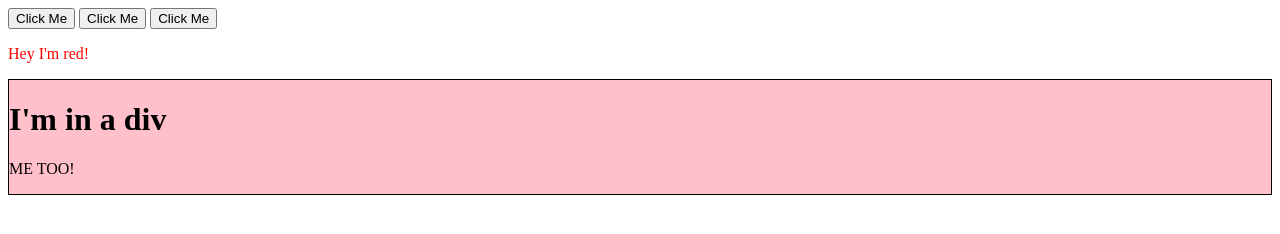
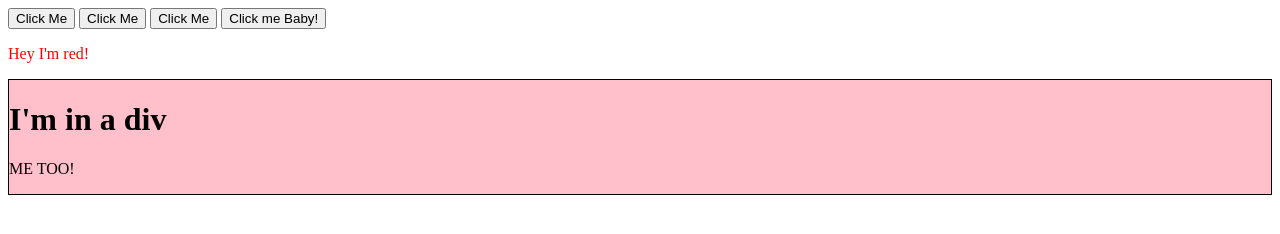
Before and after one commit to Koulie123/TODJS, a plain HTML site: page index.html in a window 1280 px wide. Drawn offline with Linux system fonts and the light colour scheme.

Commit message:
Updated button function

```diff
--- a/index.html
+++ b/index.html
@@ -9,6 +9,7 @@
     <button onclick="alert('Hello World')">Click Me</button>
     <button id="btn">Click Me</button>
     <button id="btn2">Click Me</button>
+    <button onclick="alertFunction()">Click me Baby!</button>
     <script src="script.js"></script>
 </body>
 </html>
--- a/script.js
+++ b/script.js
@@ -26,3 +26,6 @@ const btn2 = document.querySelector('#btn2');
 btn2.addEventListener('click', () => {
     alert("Hello World!");
 });
+function alertFunction() {
+    alert("Yay you did it!");
+}
```
